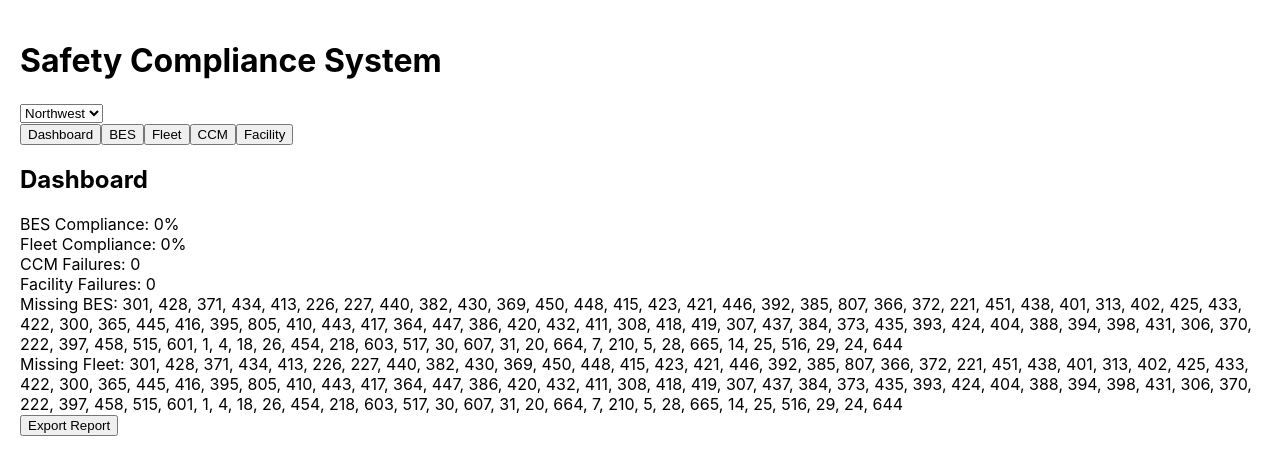
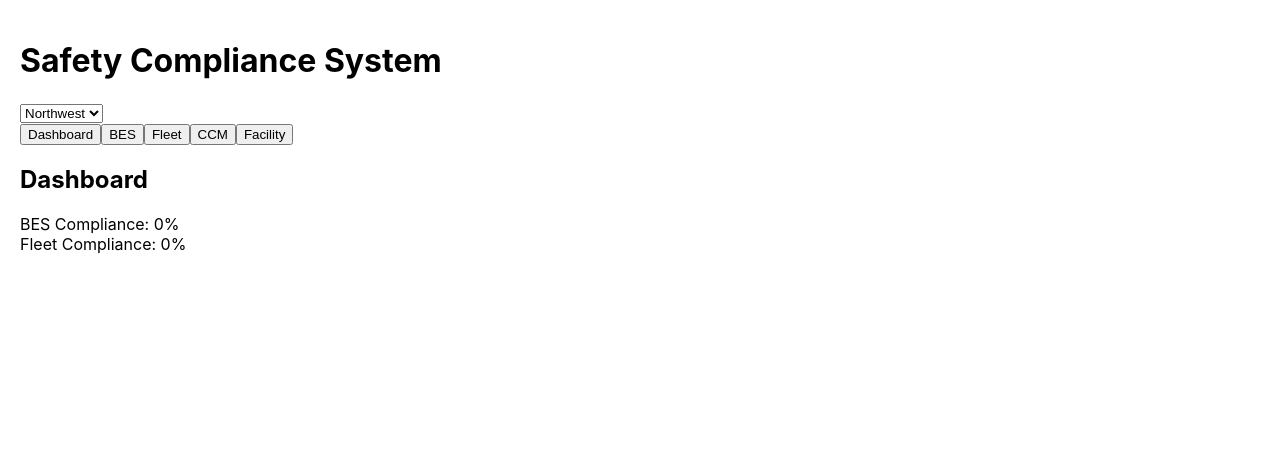
Before and after one commit to drewworkfirststudent-droid/safety-app, a React (Create React App) app: page / in a window 1280 px wide. Shown: the top 474 px of the page. Built offline with nearby package versions, Linux system fonts and the light colour scheme.

Commit message:
Update App.js

```diff
--- a/src/App.js
+++ b/src/App.js
@@ -1,21 +1,11 @@
 import { useState } from "react";
 
-/* FULL BUS LISTS */
-const NW_BUSES = [
-301,428,371,434,413,226,227,440,382,430,369,450,448,415,423,421,446,
-392,385,807,366,372,221,451,438,401,313,402,425,433,422,300,365,445,
-416,395,805,410,443,417,364,447,386,420,432,411,308,418,419,307,437,
-384,373,435,393,424,404,388,394,398,431,306,370,222,397,458,515,601,
-1,4,18,26,454,218,603,517,30,607,31,20,664,7,210,5,28,665,14,25,516,
-29,24,644
-];
-
-const SE_BUSES = [
-444,390,376,223,449,412,426,456,407,314,374,457,436,226,439,389,
-380,381,406,377,391,405,619,27,215,22,217,643,3,2
-];
+/* BUS LISTS */
+const NW_BUSES = [301,302,303,304,305];
+const SE_BUSES = [401,402,403,404];
 
 export default function App() {
+
   const [tab, setTab] = useState("dashboard");
   const [area, setArea] = useState("Northwest");
 
@@ -26,16 +16,18 @@ export default function App() {
   const [besUser, setBesUser] = useState("");
   const [besChecks, setBesChecks] = useState([]);
 
+  const nextBes = () => setBesIndex(i => (i + 1) % buses.length);
+
   const logBES = () => {
     if (!besUser) return alert("Enter name");
 
     setBesChecks([...besChecks, { bus: buses[besIndex], user: besUser }]);
-    setBesIndex((i) => (i + 1) % buses.length);
+
+    nextBes();
   };
 
   /* ================= FLEET ================= */
   const [fleetIndex, setFleetIndex] = useState(0);
-  const [fleetChecks, setFleetChecks] = useState([]);
 
   const [fleetForm, setFleetForm] = useState({
     registration: false,
@@ -47,10 +39,7 @@ export default function App() {
   });
 
   const saveFleet = () => {
-    setFleetChecks([
-      ...fleetChecks,
-      { bus: buses[fleetIndex], ...fleetForm }
-    ]);
+    setFleetChecks([...fleetChecks, { bus: buses[fleetIndex], ...fleetForm }]);
 
     setFleetForm({
       registration: false,
@@ -61,20 +50,33 @@ export default function App() {
       childCheckmate: false
     });
 
-    setFleetIndex((i) => (i + 1) % buses.length);
+    setFleetIndex(i => (i + 1) % buses.length);
   };
 
+  const nextFleet = () => setFleetIndex(i => (i + 1) % buses.length);
+
+  const [fleetChecks, setFleetChecks] = useState([]);
+
   /* ================= CCM ================= */
+
+  const [ccmChecks, setCcmChecks] = useState([]);
   const [ccmBus, setCcmBus] = useState("");
-  const [ccmChecks, setCcmChecks] = useState([]);
 
-  const logCCM = (result) => {
+  // NEW: Sequential CCM Mode
+  const [ccmIndex, setCcmIndex] = useState(0);
+
+  const logCCMSequential = (result) => {
+    setCcmChecks([...ccmChecks, { bus: buses[ccmIndex], result }]);
+    setCcmIndex(i => (i + 1) % buses.length);
+  };
+
+  const logCCMManual = (result) => {
     if (!ccmBus) return alert("Select bus");
-
     setCcmChecks([...ccmChecks, { bus: ccmBus, result }]);
   };
 
   /* ================= FACILITY ================= */
+
   const [facilityType, setFacilityType] = useState("Extinguisher");
   const [facilityLocation, setFacilityLocation] = useState("");
   const [facilityPass, setFacilityPass] = useState(true);
@@ -98,62 +100,33 @@ export default function App() {
     setFacilityNotes("");
   };
 
-  /* ================= CALCULATIONS ================= */
-  const besCompleted = besChecks.map(b => b.bus);
-  const fleetCompleted = fleetChecks.map(f => f.bus);
+  /* ================= DASHBOARD ================= */
 
-  const besMissing = buses.filter(b => !besCompleted.includes(b));
-  const fleetMissing = buses.filter(b => !fleetCompleted.includes(b));
+  const besComplete = besChecks.length;
+  const fleetComplete = fleetChecks.length;
 
-  const besPercent = Math.round((besCompleted.length / buses.length) * 100) || 0;
-  const fleetPercent = Math.round((fleetCompleted.length / buses.length) * 100) || 0;
-
-  const ccmFails = ccmChecks.filter(c => c.result === "FAIL").length;
-  const facilityFails = facilityChecks.filter(f => !f.pass).length;
-
-  /* ================= EXPORT ================= */
-  const exportCSV = () => {
-    let rows = [];
-
-    besChecks.forEach(b => rows.push(`BES,${b.bus},${b.user}`));
-    besMissing.forEach(b => rows.push(`BES_MISSED,${b}`));
-
-    fleetChecks.forEach(f => rows.push(`FLEET,${f.bus},COMPLETE`));
-    fleetMissing.forEach(b => rows.push(`FLEET_MISSED,${b}`));
-
-    ccmChecks.forEach(c => rows.push(`CCM,${c.bus},${c.result}`));
-
-    facilityChecks.forEach(f =>
-      rows.push(`FACILITY,${f.type},${f.location},${f.pass ? "PASS" : "FAIL"},${f.notes}`)
-    );
-
-    const csv = "Type,Unit,Details\n" + rows.join("\n");
-
-    const blob = new Blob([csv], { type: "text/csv" });
-    const url = window.URL.createObjectURL(blob);
-
-    const a = document.createElement("a");
-    a.href = url;
-    a.download = "safety_report.csv";
-    a.click();
-  };
+  const besPercent = Math.round((besComplete / buses.length) * 100) || 0;
+  const fleetPercent = Math.round((fleetComplete / buses.length) * 100) || 0;
 
   return (
     <div style={{ padding: 20 }}>
+
       <h1>Safety Compliance System</h1>
 
-      <select value={area} onChange={(e) => setArea(e.target.value)}>
+      <select value={area} onChange={(e)=>setArea(e.target.value)}>
         <option>Northwest</option>
         <option>Southeast</option>
       </select>
 
       <div>
-        <button onClick={() => setTab("dashboard")}>Dashboard</button>
-        <button onClick={() => setTab("bes")}>BES</button>
-        <button onClick={() => setTab("fleet")}>Fleet</button>
-        <button onClick={() => setTab("ccm")}>CCM</button>
-        <button onClick={() => setTab("facility")}>Facility</button>
+        <button onClick={()=>setTab("dashboard")}>Dashboard</button>
+        <button onClick={()=>setTab("bes")}>BES</button>
+        <button onClick={()=>setTab("fleet")}>Fleet</button>
+        <button onClick={()=>setTab("ccm")}>CCM</button>
+        <button onClick={()=>setTab("facility")}>Facility</button>
       </div>
+
+      {/* DASHBOARD */}
 
       {tab === "dashboard" && (
         <div>
@@ -161,33 +134,37 @@ export default function App() {
 
           <div>BES Compliance: {besPercent}%</div>
           <div>Fleet Compliance: {fleetPercent}%</div>
-          <div>CCM Failures: {ccmFails}</div>
-          <div>Facility Failures: {facilityFails}</div>
-
-          <div>Missing BES: {besMissing.join(", ") || "None"}</div>
-          <div>Missing Fleet: {fleetMissing.join(", ") || "None"}</div>
-
-          <button onClick={exportCSV}>Export Report</button>
         </div>
       )}
+
+      {/* BES */}
 
       {tab === "bes" && (
         <div>
           <h2>BES</h2>
+
           <div>Bus: {buses[besIndex]}</div>
 
-          <input value={besUser} onChange={(e) => setBesUser(e.target.value)} placeholder="Name" />
+          <input
+            value={besUser}
+            onChange={(e)=>setBesUser(e.target.value)}
+            placeholder="Name"
+          />
 
           <button onClick={logBES}>Log</button>
+          <button onClick={nextBes}>Next Bus</button>
         </div>
       )}
+
+      {/* FLEET */}
 
       {tab === "fleet" && (
         <div>
           <h2>Fleet</h2>
+
           <div>Bus: {buses[fleetIndex]}</div>
 
-          {Object.keys(fleetForm).map((key) => (
+          {Object.keys(fleetForm).map(key => (
             <label key={key}>
               <input
                 type="checkbox"
@@ -204,50 +181,72 @@ export default function App() {
           ))}
 
           <button onClick={saveFleet}>Save</button>
+          <button onClick={nextFleet}>Next Bus</button>
         </div>
       )}
+
+      {/* CCM */}
 
       {tab === "ccm" && (
         <div>
           <h2>CCM</h2>
 
-          <select onChange={(e) => setCcmBus(e.target.value)}>
+          <h3>Sequential Mode</h3>
+          <div>Bus: {buses[ccmIndex]}</div>
+
+          <button onClick={()=>logCCMSequential("PASS")}>Pass</button>
+          <button onClick={()=>logCCMSequential("FAIL")}>Fail</button>
+
+          <h3>Manual Mode</h3>
+
+          <select onChange={(e)=>setCcmBus(e.target.value)}>
             <option value="">Select Bus</option>
             {buses.map(b => <option key={b}>{b}</option>)}
           </select>
 
-          <button onClick={() => logCCM("PASS")}>Pass</button>
-          <button onClick={() => logCCM("FAIL")}>Fail</button>
+          <button onClick={()=>logCCMManual("PASS")}>Pass</button>
+          <button onClick={()=>logCCMManual("FAIL")}>Fail</button>
         </div>
       )}
+
+      {/* FACILITY */}
 
       {tab === "facility" && (
         <div>
           <h2>Facility</h2>
 
-          <select onChange={(e) => setFacilityType(e.target.value)}>
+          <select onChange={(e)=>setFacilityType(e.target.value)}>
             <option>Extinguisher</option>
             <option>Eyewash</option>
             <option>CO Alarm</option>
           </select>
 
-          <input value={facilityLocation} onChange={(e) => setFacilityLocation(e.target.value)} placeholder="Location" />
+          <input
+            value={facilityLocation}
+            onChange={(e)=>setFacilityLocation(e.target.value)}
+            placeholder="Location"
+          />
 
           <label>
-            <input type="radio" checked={facilityPass === true} onChange={() => setFacilityPass(true)} />
+            <input type="radio" checked={facilityPass} onChange={()=>setFacilityPass(true)} />
             Pass
           </label>
 
           <label>
-            <input type="radio" checked={facilityPass === false} onChange={() => setFacilityPass(false)} />
+            <input type="radio" checked={!facilityPass} onChange={()=>setFacilityPass(false)} />
             Fail
           </label>
 
-          <input value={facilityNotes} onChange={(e) => setFacilityNotes(e.target.value)} placeholder="Notes" />
+          <input
+            value={facilityNotes}
+            onChange={(e)=>setFacilityNotes(e.target.value)}
+            placeholder="Notes"
+          />
 
           <button onClick={saveFacility}>Save</button>
         </div>
       )}
+
     </div>
   );
 }
```
